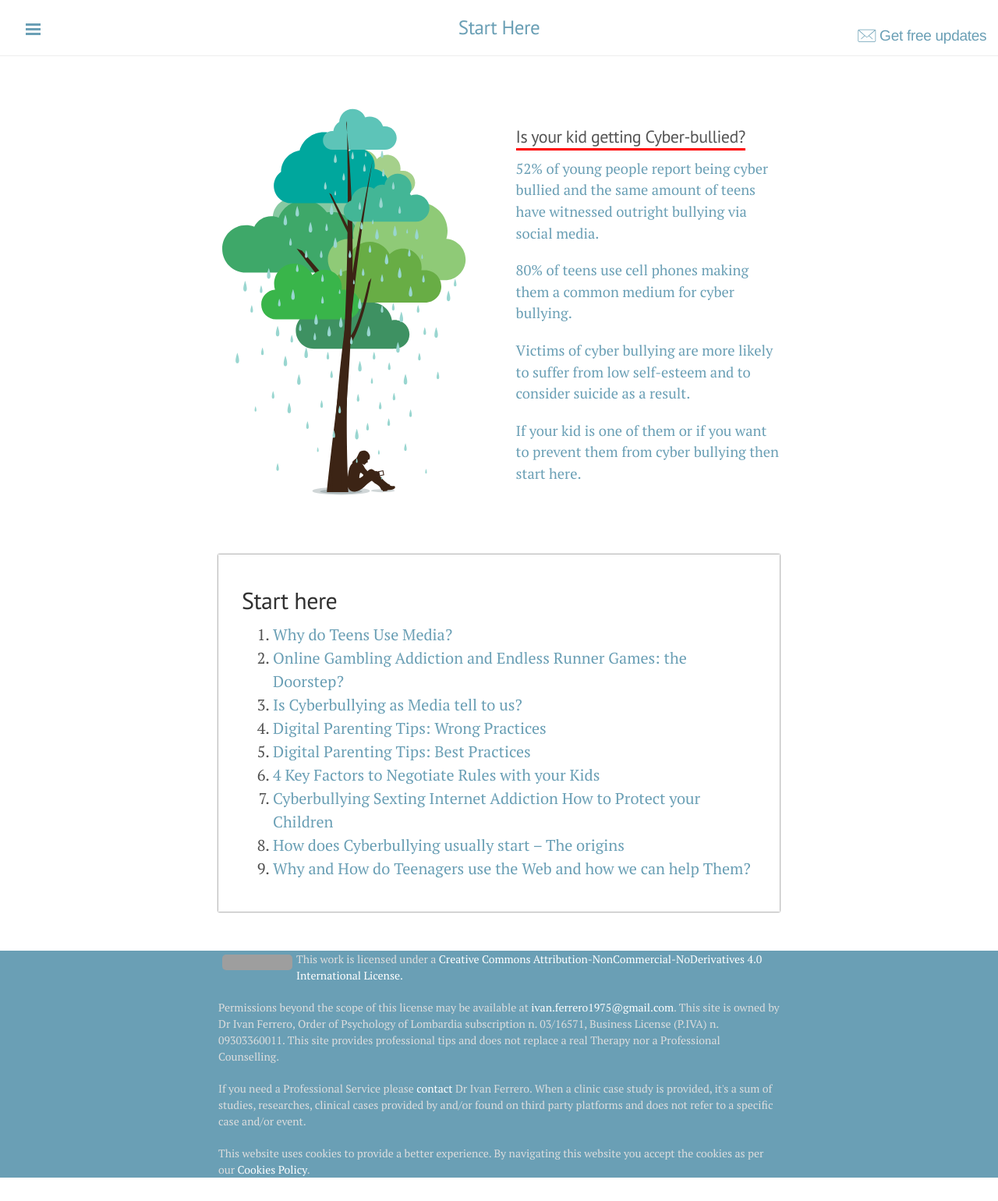
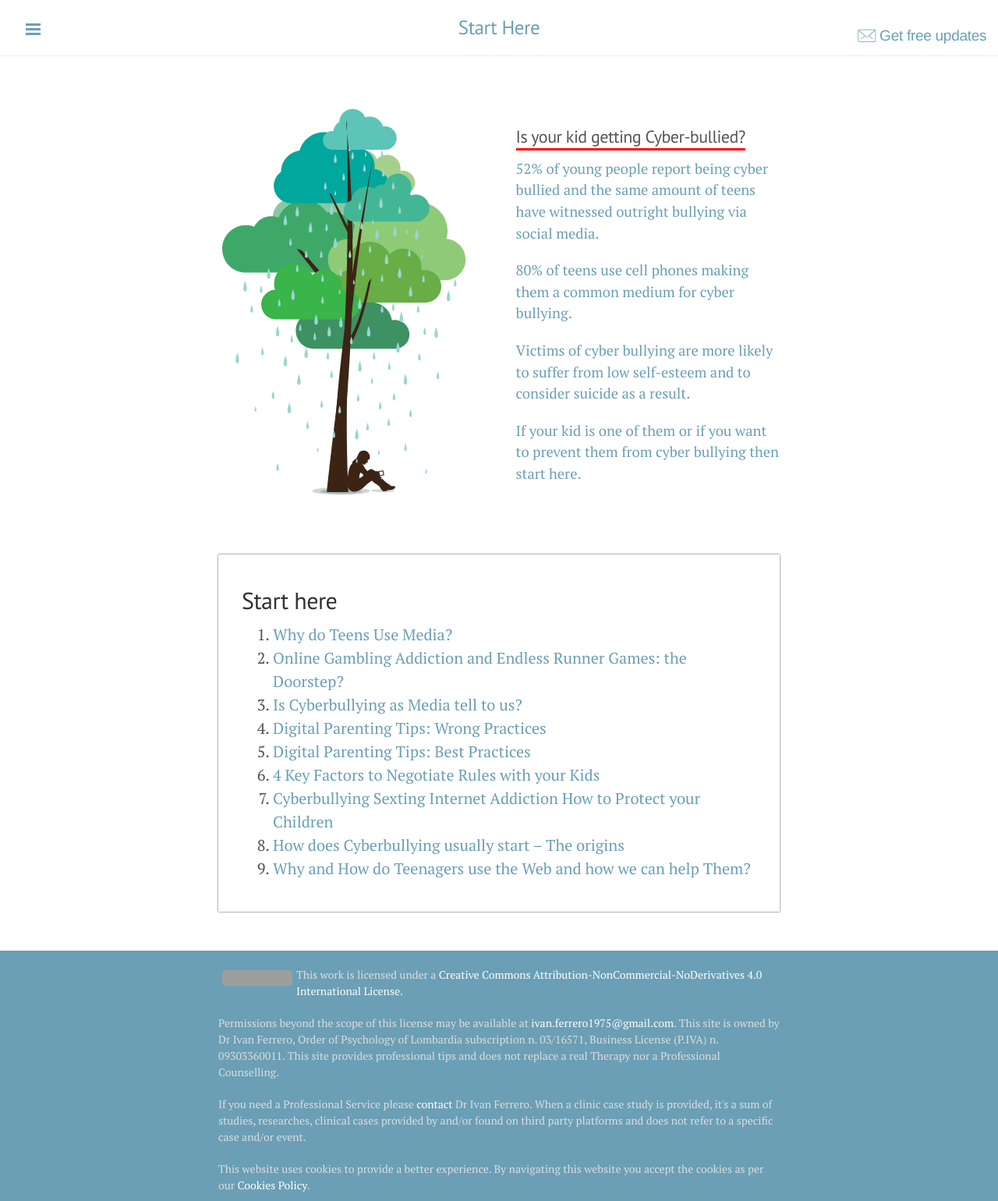
Before and after one commit to IvanPsy/cyber, a Jekyll site: the page built from index.html, in a window 1280 px wide. Shown: the whole page at 78% size. Built offline with Jekyll 4.4.1, drawn with Linux system fonts in a browser that asks for light colours; the list of posts is cut into pages by our own code; comment, search, counter and statistics services are not loaded; before the commit the page ends 1510 px from its top, so only the background shows below that; grey boxes are pictures that could not be loaded.

Commit message:
no message

```diff
--- a/_sass/custom.scss
+++ b/_sass/custom.scss
@@ -183,6 +183,7 @@ a.anchor-link:active { color: #EC7963; }
 
 .footer {
     background-color: $brand-color;
+    padding: 0.5em 0;
 }
 .footer p {
     color: #ddd;
```
